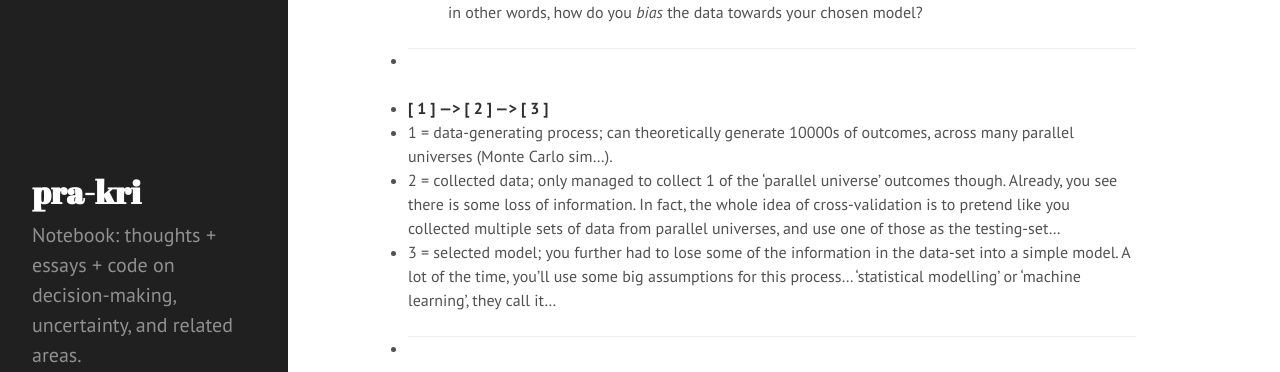
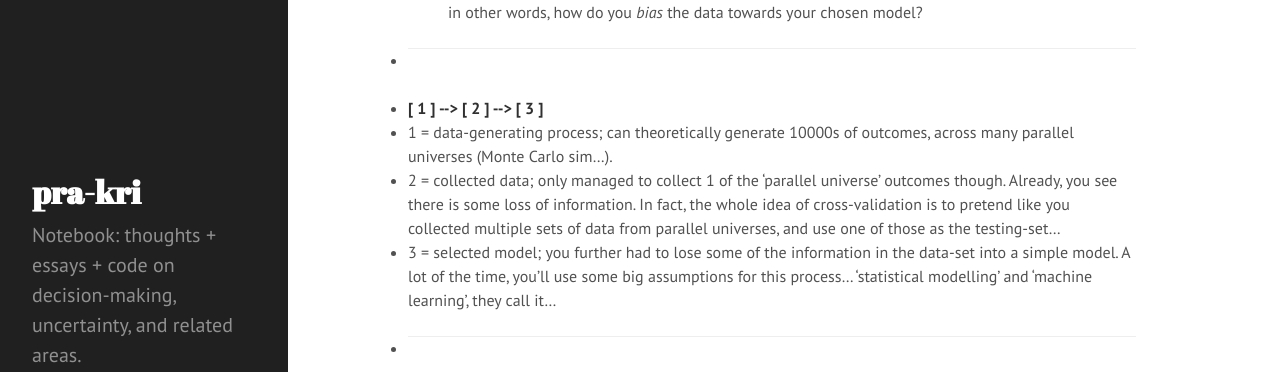
Before and after one commit to pra-kri/pra-kri.github.io, a Jekyll site: the page built from IdeasNotebook.md, in a window 1280 px wide and 900 px high, scrolled down 1048 px. Shown: the part 162-534 px from the top of the window. Built offline with Jekyll 4.4.1, drawn with Linux system fonts in a browser that asks for light colours; Markdown is read by kramdown in place of the engine named in the settings.

Commit message:
Update IdeasNotebook.md

```diff
--- a/IdeasNotebook.md
+++ b/IdeasNotebook.md
@@ -29,10 +29,10 @@ title: Ideas Notebook
 * **Inference!!!!!**
   * How do you further 'compress' or 'filter' your collected data into a more compact *statistical model*?  Or in other words, how do you *bias* the data towards your chosen model?
 * ------------------------------------------------------
-*  **\[ 1 \] ---> \[ 2 \] ---> \[ 3 \]**
+*  **\[ 1 \] \-\-> \[ 2 \] \-\-> \[ 3 \]**
   * 1 = data-generating process; can theoretically generate 10000s of outcomes, across many parallel universes (Monte Carlo sim...).
   * 2 = collected data; only managed to collect 1 of the 'parallel universe' outcomes though. Already, you see there is some loss of information. In fact, the whole idea of cross-validation is to pretend like you collected multiple sets of data from parallel universes, and use one of those as the testing-set...
-  * 3 = selected model; you further had to lose some of the information in the data-set into a simple model. A lot of the time, you'll use some big assumptions for this process... 'statistical modelling' or 'machine learning', they call it...
+  * 3 = selected model; you further had to lose some of the information in the data-set into a simple model. A lot of the time, you'll use some big assumptions for this process... 'statistical modelling' and 'machine learning', they call it...
 * ----------------------------------------------------------
 * **What ways can you 'compress' and lose information along the 3-step process?**
   * D.Freedman: Statistical Models - different assumptions used to do statistical modelling (need to go through the book...)
```
